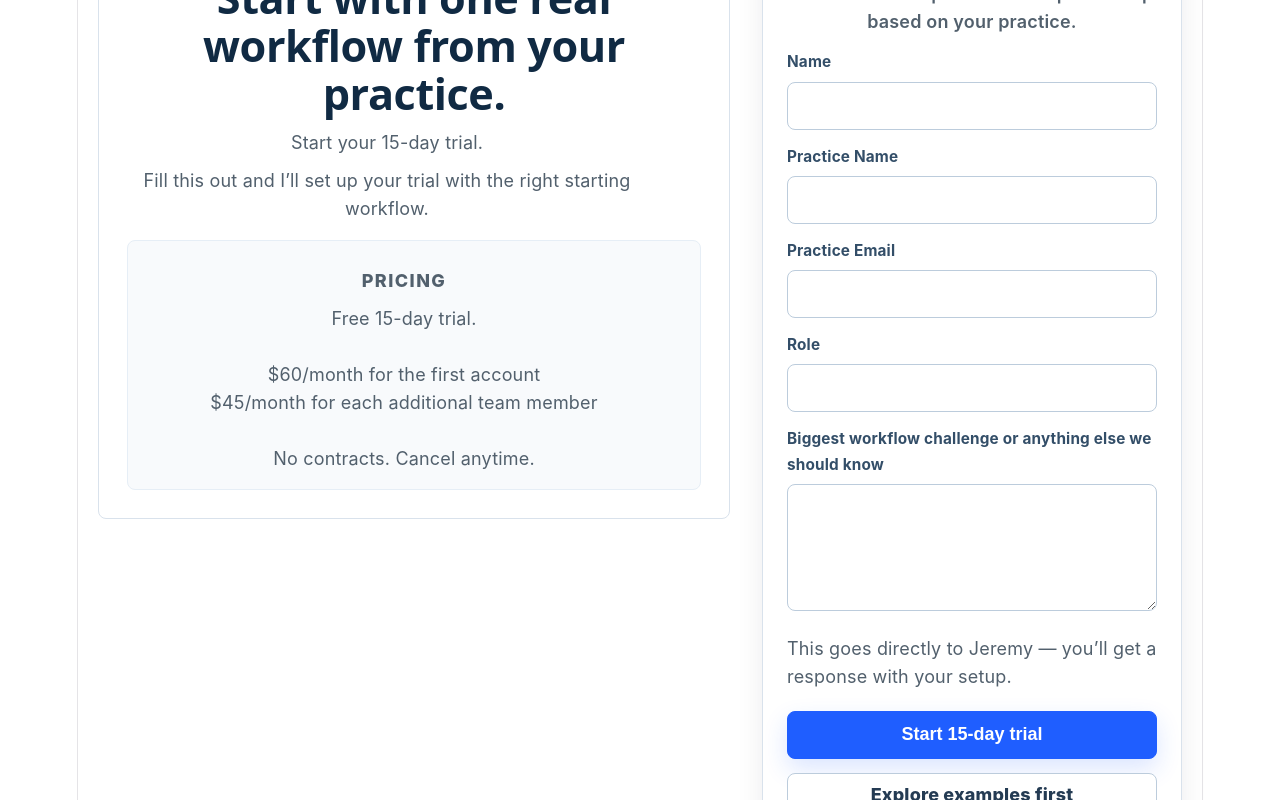
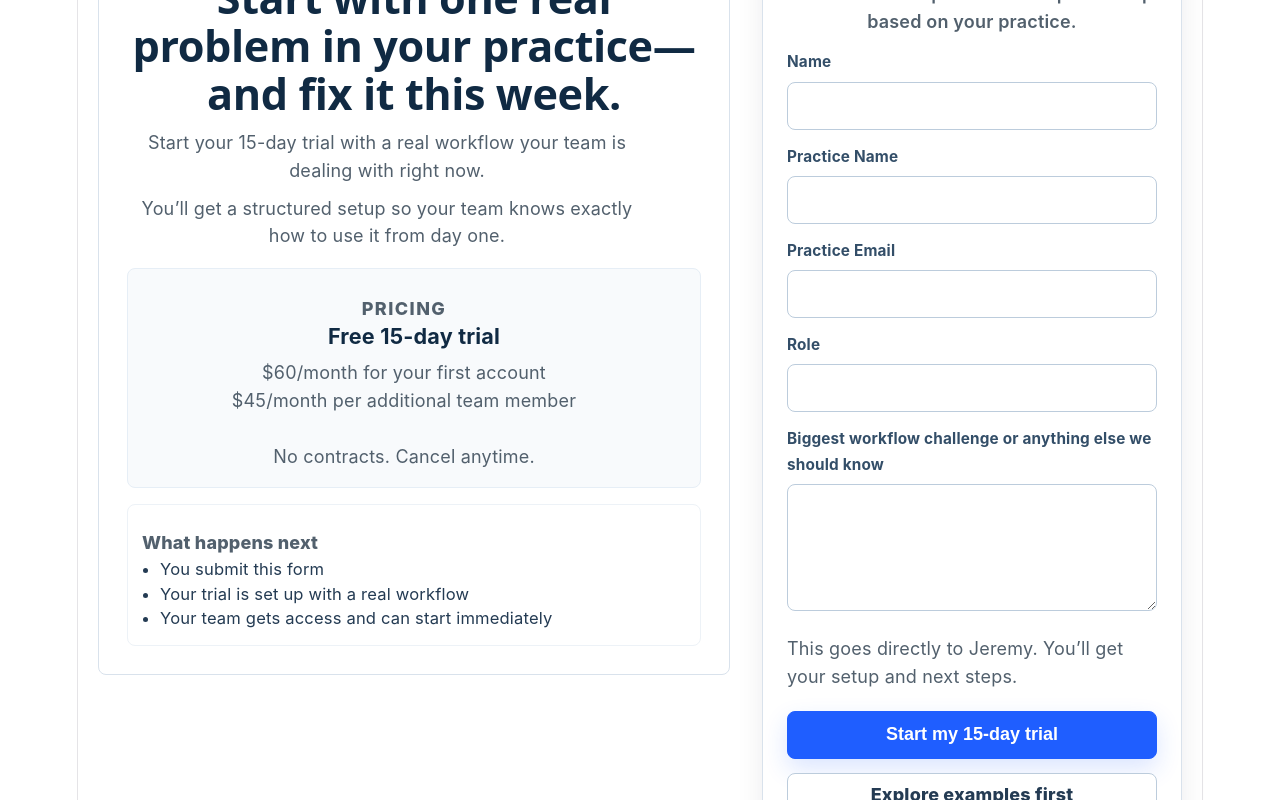
Before and after one commit to jeremyphelps-SP/smarterpractice-site, a React (Vite) app: page / in a window 1280 px wide. Shown: the part 5800-6600 px from the top of the page. Built offline with nearby package versions, Linux system fonts and the light colour scheme.

Commit message:
Trial CTA: improve messaging, pricing clarity, and conversion flow

```diff
--- a/src/components/TrialCTA.css
+++ b/src/components/TrialCTA.css
@@ -74,6 +74,30 @@
   margin-bottom: 4px;
   color: #102a43;
   font-size: 1.2rem;
+}
+
+.trial-cta__next-steps {
+  margin-top: 16px;
+  padding: 14px;
+  border: 1px solid #edf2f7;
+  border-radius: 8px;
+  background: #ffffff;
+  text-align: left;
+}
+
+.trial-cta__next-steps-label {
+  margin-bottom: 6px;
+  color: #52606d;
+  font-size: 0.8rem;
+  font-weight: 800;
+}
+
+.trial-cta__next-steps ul {
+  margin: 0;
+  padding-left: 18px;
+  color: #243b53;
+  font-size: 0.92rem;
+  line-height: 1.5;
 }
 
 .trial-cta__actions {
--- a/src/components/TrialCTA.jsx
+++ b/src/components/TrialCTA.jsx
@@ -48,27 +48,38 @@ export default function TrialCTA({ selectedChallenge = null }) {
       <div className="trial-cta__inner">
         <div>
           <h2 id="trial-cta-title">
-            Start with one real workflow from your practice.
+            Start with one real problem in your practice&mdash;and fix it this
+            week.
           </h2>
-          <p>Start your 15-day trial.</p>
           <p>
-            Fill this out and I&rsquo;ll set up your trial with the right
-            starting workflow.
+            Start your 15-day trial with a real workflow your team is dealing
+            with right now.
+          </p>
+          <p>
+            You&rsquo;ll get a structured setup so your team knows exactly how to
+            use it from day one.
           </p>
 
           <div className="trial-cta__pricing" aria-label="Pricing">
             <p className="trial-cta__pricing-label">Pricing</p>
+            <strong>Free 15-day trial</strong>
             <p>
-              Free 15-day trial.
+              $60/month for your first account
               <br />
-              <br />
-              $60/month for the first account
-              <br />
-              $45/month for each additional team member
+              $45/month per additional team member
               <br />
               <br />
               No contracts. Cancel anytime.
             </p>
+          </div>
+
+          <div className="trial-cta__next-steps">
+            <p className="trial-cta__next-steps-label">What happens next</p>
+            <ul>
+              <li>You submit this form</li>
+              <li>Your trial is set up with a real workflow</li>
+              <li>Your team gets access and can start immediately</li>
+            </ul>
           </div>
         </div>
 
@@ -134,8 +145,8 @@ export default function TrialCTA({ selectedChallenge = null }) {
                 )}
 
                 <p className="trial-cta__microcopy">
-                  This goes directly to Jeremy &mdash; you&rsquo;ll get a
-                  response with your setup.
+                  This goes directly to Jeremy. You&rsquo;ll get your setup and
+                  next steps.
                 </p>
 
                 <button
@@ -145,7 +156,7 @@ export default function TrialCTA({ selectedChallenge = null }) {
                 >
                   {status === "submitting"
                     ? "Sending..."
-                    : "Start 15-day trial"}
+                    : "Start my 15-day trial"}
                 </button>
               </form>
 
```
